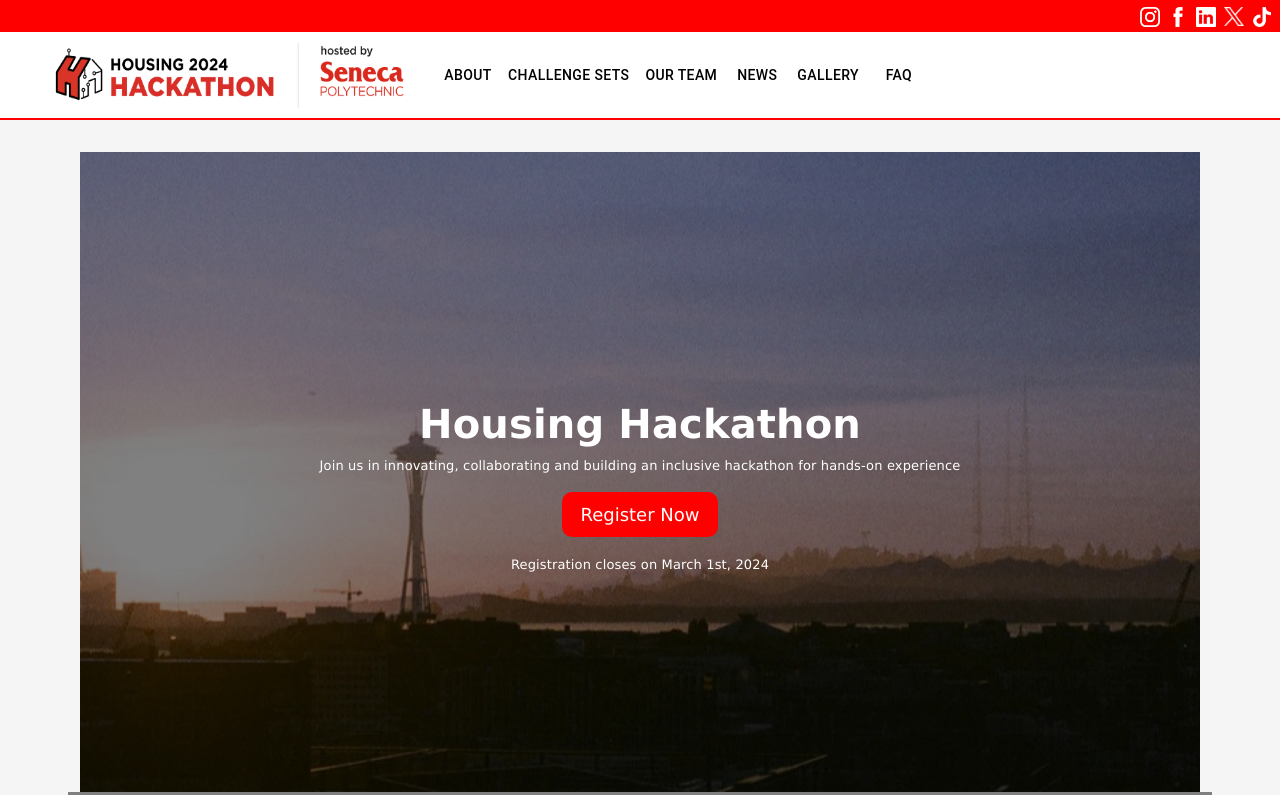
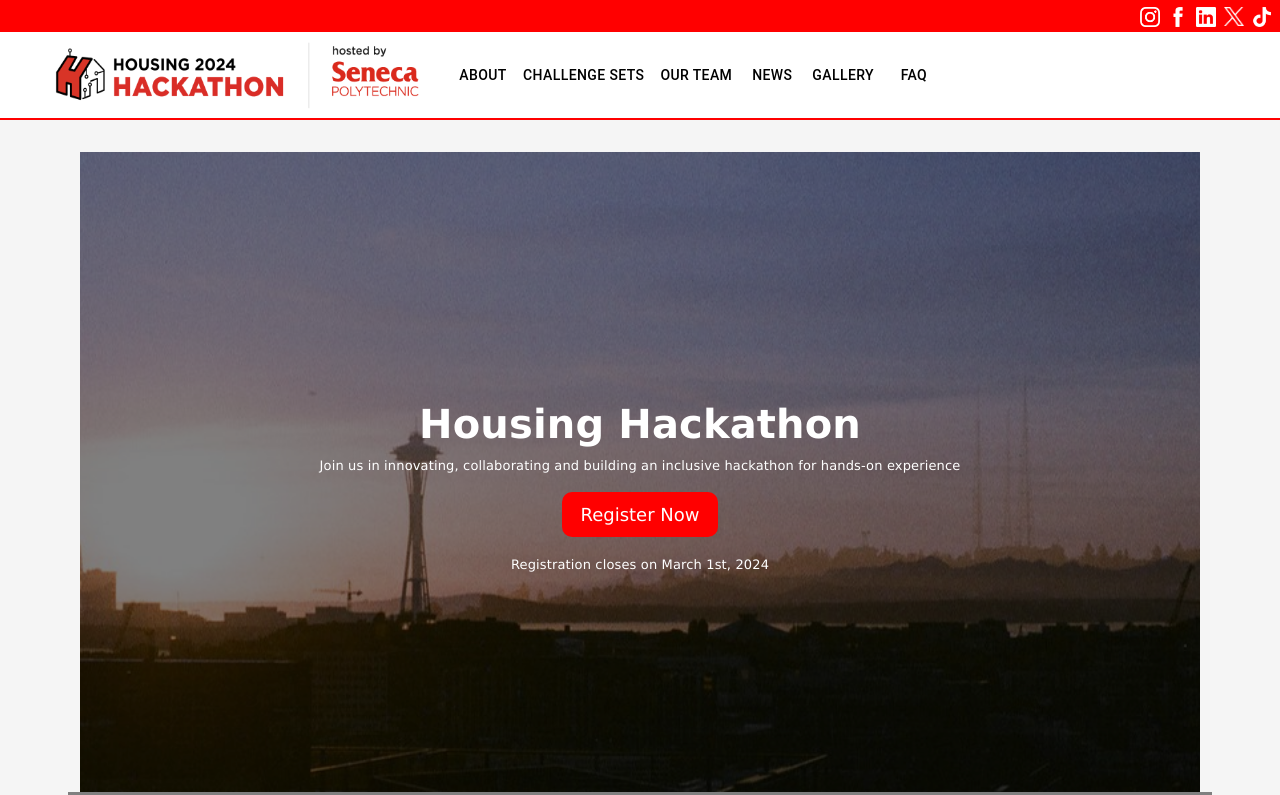
Before and after one commit to busycaesar/SenecaHackathon2024, a React (Create React App) app: page / in a window 1280 px wide. Shown: the top 795 px of the page. Built offline with nearby package versions, Linux system fonts and the light colour scheme.

Commit message:
Fix the size of the logo!

```diff
--- a/src/Components/NavBar/navBar.tsx
+++ b/src/Components/NavBar/navBar.tsx
@@ -97,7 +97,7 @@ const DrawerAppBar: React.FC<DrawerAppBarProps> = ({ navItems }) => {
                     <img
                       src={HackathonLogo}
                       alt="Seneca Hackathon 2024's logo"
-                      width={360}
+                      width={375}
                       height={70}
                     />
                   </Col>
```
